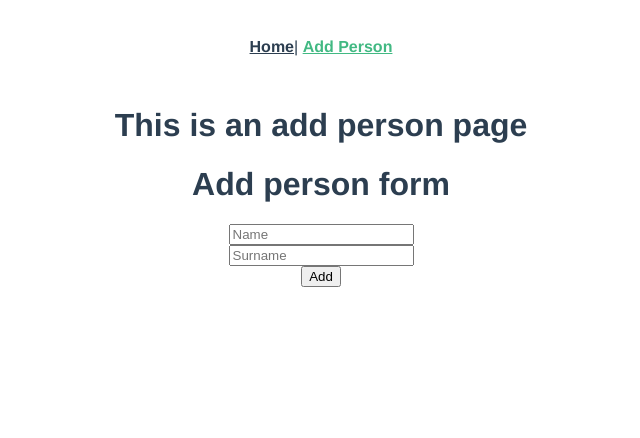
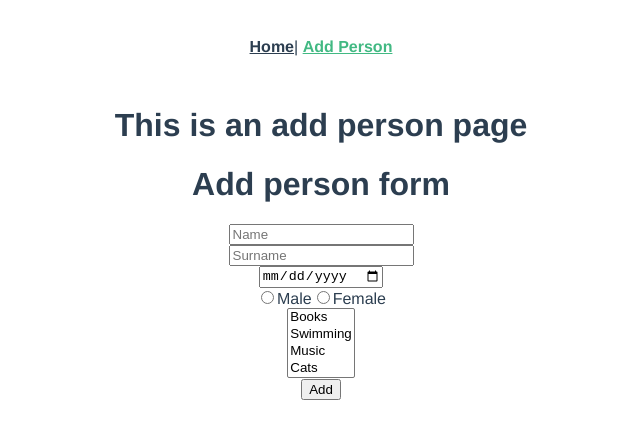
Before and after one commit to izaniksa/project1, a Vue app: page /add-person in a window 1280 px wide. Shown: the top 438 px of the page, without its empty margins (319-959 px from the left). Built offline with nearby package versions, Linux system fonts and the light colour scheme.

Commit message:
add missing inputs

```diff
--- a/src/components/AddPersonForm.vue
+++ b/src/components/AddPersonForm.vue
@@ -7,7 +7,24 @@
     <div class="form-group">
       <input v-model="surname" placeholder="Surname" />
     </div>
-    <button v-on:click="$emit('form-save', { name, surname })">Add</button>
+    <div class="form-group">
+      <input type="date" v-model="birthDate" placeholder="Dirth Date" />
+    </div>
+    <div class="form-group">
+      <input type="radio" id="sex-male" value="male" v-model="sex" />
+      <label for="sex-male">Male</label>
+      <input type="radio" id="sex-female" value="female" v-model="sex" />
+      <label for="sex-female">Female</label>
+    </div>
+    <div class="form-group">
+      <select v-model="hobbies" multiple>
+        <option>Books</option>
+        <option>Swimming</option>
+        <option>Music</option>
+        <option>Cats</option>
+      </select>
+    </div>
+    <button v-on:click="$emit('form-save', { name, surname, birthDate, sex, hobbies })">Add</button>
   </div>
 </template>
 
@@ -20,7 +37,10 @@ export default class AddPersonForm extends Vue {
   data() {
     return {
       name: "",
-      surname: ""
+      surname: "",
+      birthDate: "",
+      sex: "",
+      hobbies: []
     };
   }
 }
```
